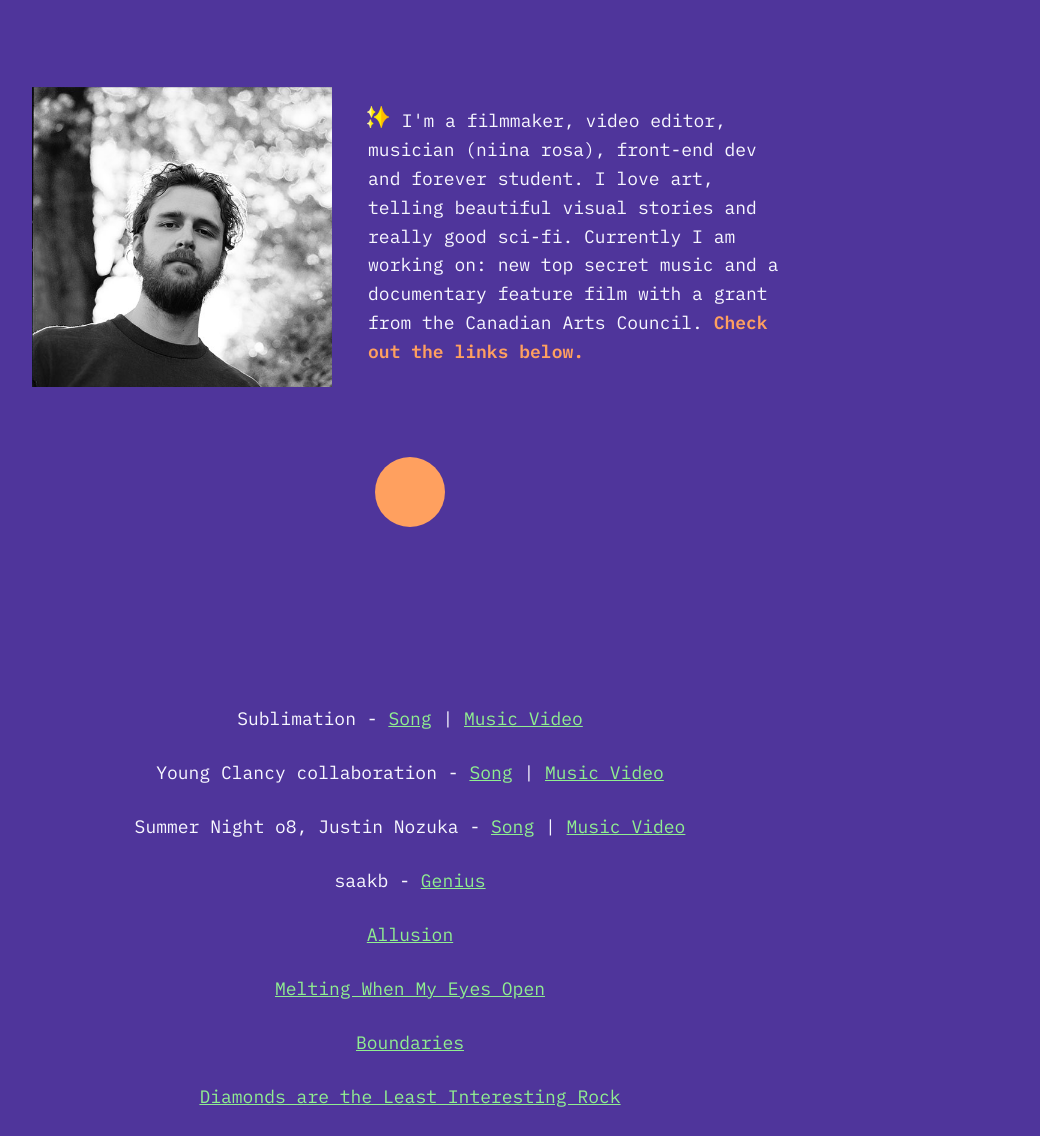
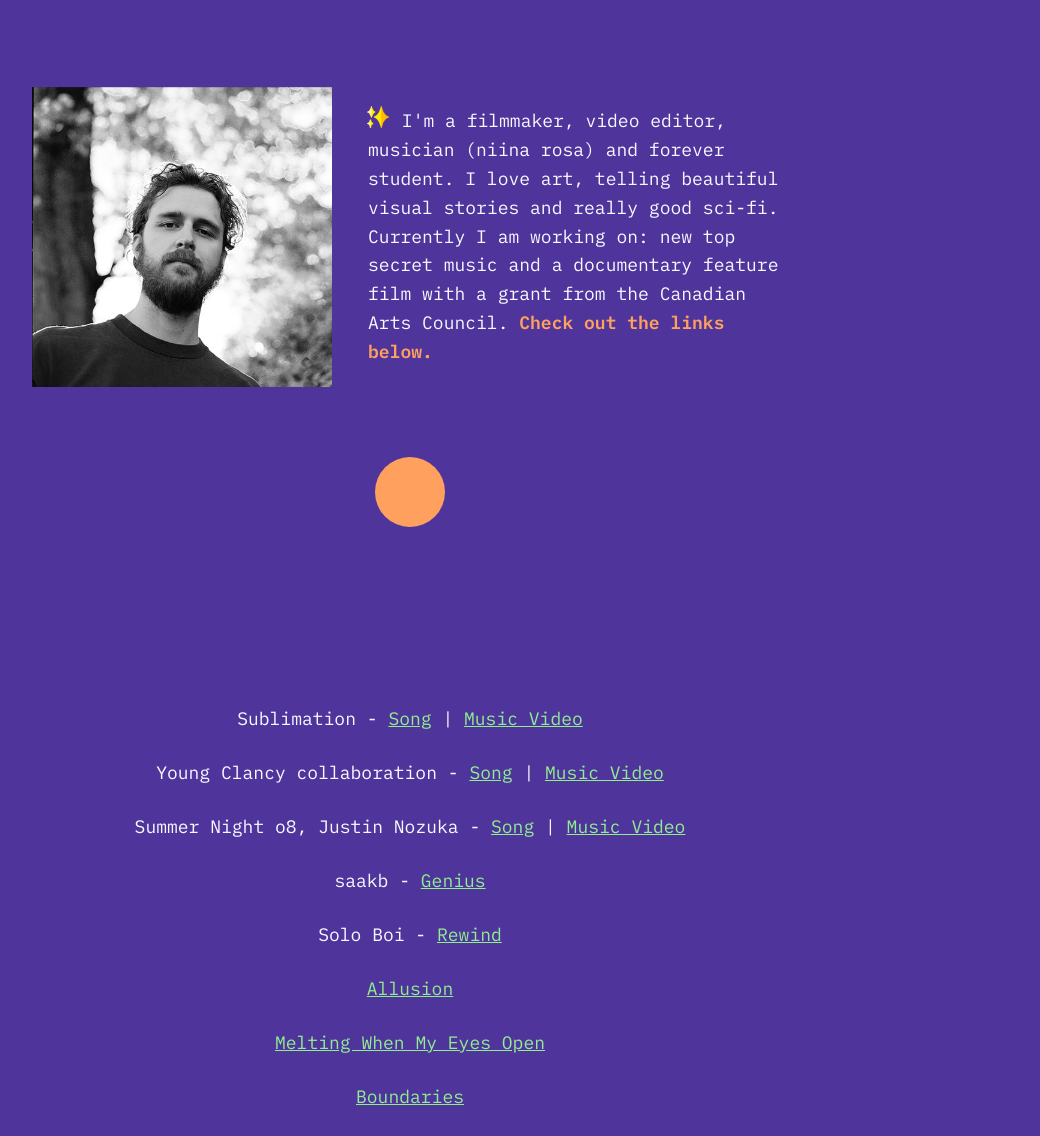
Before and after one commit to mitchelreed/madeByMitchPortfolio, a plain HTML site: page index.html in a window 1280 px wide. Shown: the part 143-1279 px from the top of the page, without its empty margins (230-1270 px from the left). Drawn offline with nearby package versions, Linux system fonts and the light colour scheme.

Commit message:
added links

```diff
--- a/index.html
+++ b/index.html
@@ -48,7 +48,7 @@
 				</div>
 
 				<p class="bio scroll"><span class="firstLetter"><img src="./assets/star.png" alt=""></span> I'm a filmmaker, video editor,
-					musician (niina rosa), front-end dev and forever student. <span class="alterEgo">I've been known to have more than one alter-ego.</span> I love art, telling beautiful visual stories and really good sci-fi. Currently I am working on: new top secret music and a documentary feature film with a grant from the Canadian Arts Council. <span class="check">Check out the links below.</span>
+					musician (niina rosa) and forever student. <span class="alterEgo">I've been known to have more than one alter-ego.</span> I love art, telling beautiful visual stories and really good sci-fi. Currently I am working on: new top secret music and a documentary feature film with a grant from the Canadian Arts Council. <span class="check">Check out the links below.</span>
 				</p>
 			</div>
 			<div class="circleContainer">
@@ -75,6 +75,7 @@
 						<li>Young Clancy collaboration - <a href="https://open.spotify.com/track/3grhuO7o3R9VwRCfcXzETs?si=eTvXReTaR_a7hWxdsFnRVA" target="_blank">Song</a> | <a href="https://www.youtube.com/watch?v=-BFAY9JzmrI&list=PLIf0lreiQ-sVPryxyd8sfaDEC3tExRetu&index=10" target="_blank">Music Video</a></li>
 						<li>Summer Night o8, Justin Nozuka - <a href="https://open.spotify.com/track/2yrhCmYZKJHpOFk8OW2rjU?si=zMk5A08GSp20l1NdW-G3lQ" target="_blank">Song</a> | <a href="https://www.youtube.com/watch?v=ptVnGx0sS9Q" target="_blank">Music Video</a></li>
 						<li>saakb - <a href="https://open.spotify.com/track/7bVnM274GKje4AwHTu9Gpo?si=VMP5sFluRgSjhjUd8uAOYA" target="_blank">Genius</a></li>
+						<li>Solo Boi - <a href="https://open.spotify.com/track/7dsr499CEZuIaWo7rO3jCH?si=kw3JhNsdTjusDnX3n25n4A" target="_blank">Rewind</a></li>
 						<li><a href="https://artist.landr.com/music/628810654130" target="_blank">Allusion</a></li>
 						<li><a href="https://artist.landr.com/music/672985111455" target="_blank">Melting When My Eyes Open</a></li>
 						<li><a href="https://artist.landr.com/music/628810412846" target="_blank">Boundaries</a></li>
```
